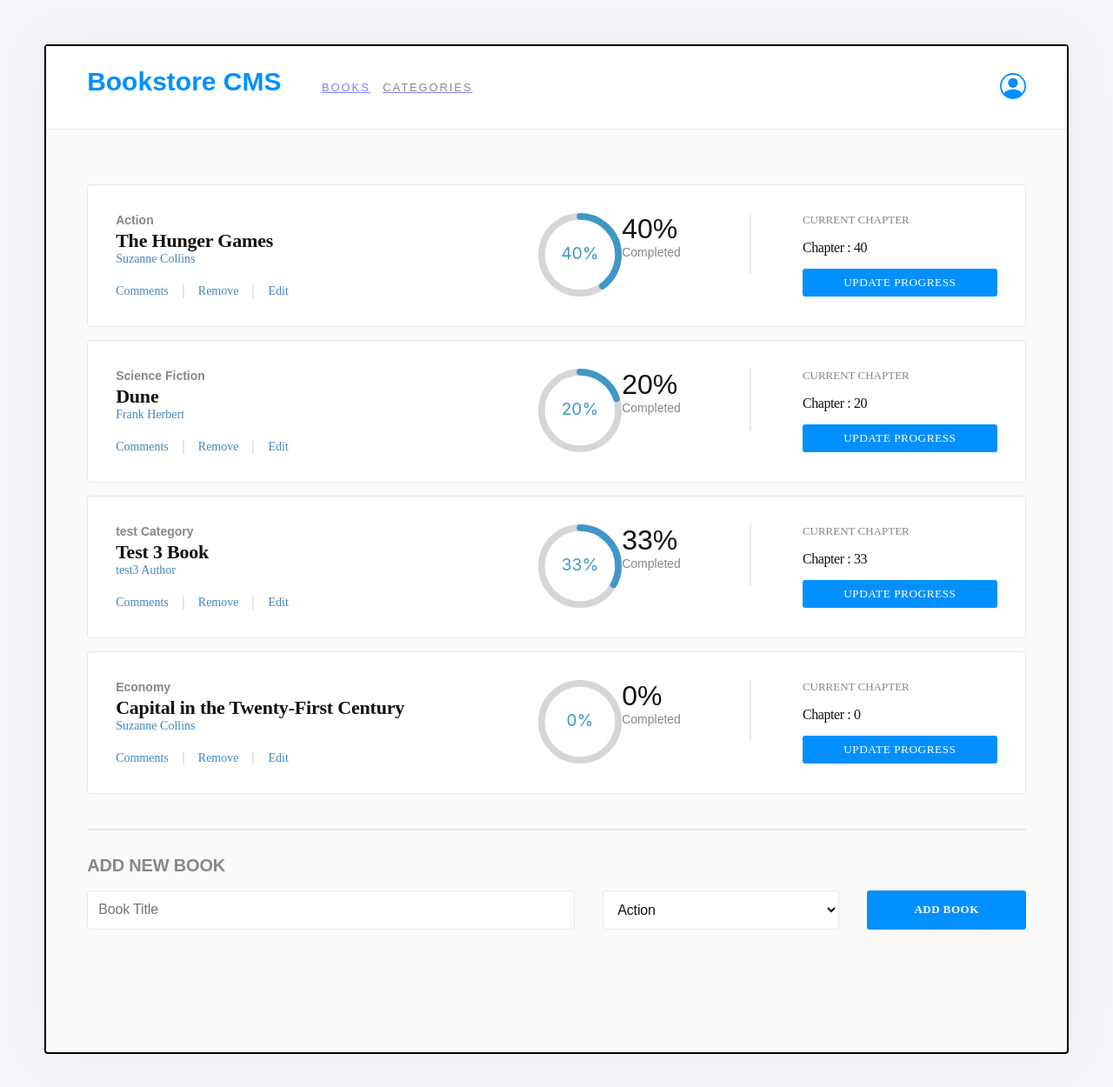
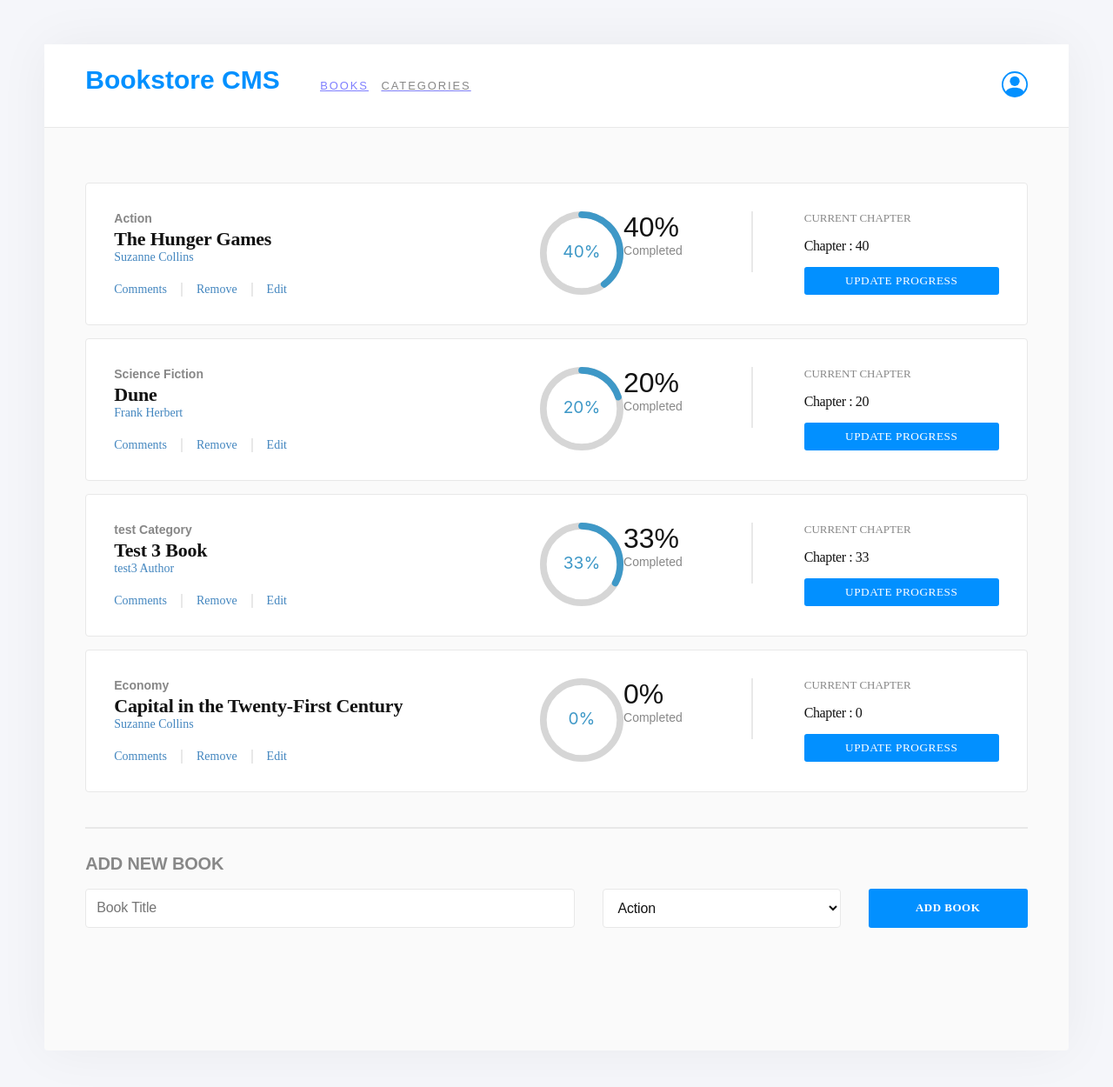
Before and after one commit to hopeforkoami/bookstore, a React (Create React App) app: page / in a window 1280 px wide. Shown: the top 1250 px of the page at 87% size. Built offline with nearby package versions, Linux system fonts and the light colour scheme.

Commit message:
Correct StyleLint errors

```diff
--- a/src/App.css
+++ b/src/App.css
@@ -1,81 +1,85 @@
-body{
+body {
   padding: 4%;
   background-color: #f5f6fa;
 }
-.container{
-  border: 2px solid black;
-  padding: 0.5em;
+
+.container {
   margin: 0;
   padding: 0 0 8%;
   border-radius: 4px;
-box-shadow: 0 0 60px 0 rgba(0,0,0,.05);
+  box-shadow: 0 0 60px 0 rgba(0, 0, 0, 0.05);
   background-color: #fafafa;
 }
-header{
+
+header {
   display: flex;
   justify-content: space-between;
   align-items: center;
   padding: 24px 4%;
   background-color: #fff;
   border-bottom: 1px solid #e8e8e8;
-display: flex;
-align-items: center;
   grid-gap: 40px;
   gap: 40px;
 }
-.together_Header_elmts{
+
+.together_Header_elmts {
   display: flex;
 }
-.project_title{
-  font-family: "Montserrat",sans-serif;
+
+.project_title {
+  font-family: "Montserrat", sans-serif;
   font-size: 1.875rem;
   font-weight: 700;
   color: #0290ff;
+}
 
-}
-.menu{
+.menu {
   display: flex;
   list-style: none;
-  gap:0.5em;
+  gap: 0.5em;
 }
-.menu_element{
+
+.menu_element {
   padding-left: 0.5em;
-    opacity: .5;
-font-family: "Montserrat",sans-serif;
-font-size: .813rem;
+  opacity: 0.5;
+  font-family: "Montserrat", sans-serif;
+  font-size: 0.813rem;
   color: #121212;
   letter-spacing: 1.9px;
   cursor: pointer;
 }
-.menu_element:hover{
+
+.menu_element:hover {
   color: blue;
-text-decoration: none!important;
+  text-decoration: none !important;
   font-size: 1rem;
 }
-.selected_menu_element{
+
+.selected_menu_element {
   color: blue;
   text-decoration: underline;
 }
-.profil_button{
+
+.profil_button {
   background-color: inherit;
   border: none;
   height: 30px;
   width: 30px;
 }
-.profil_icon{
 
-}
 .section {
   padding: 4%;
 }
-.booklist{
+
+.booklist {
   display: flex;
   flex-direction: column;
   list-style: none;
-gap: .938rem;
-padding:0;
+  gap: 0.938rem;
+  padding: 0;
 }
-.bookElmt{
+
+.bookElmt {
   background-color: #fff;
   border-radius: 4px;
   border: 1px solid #e8e8e8;
@@ -83,172 +87,194 @@ padding: 2rem;
   display: flex;
   justify-content: space-between;
 }
-.bookDetails{
+
+.bookDetails {
   display: flex;
   flex-direction: column;
 }
-.book_categorie{
-font-family: "Montserrat",sans-serif;
-font-size: .875rem;
-opacity: .5;
+
+.book_categorie {
+  font-family: "Montserrat", sans-serif;
+  font-size: 0.875rem;
+  opacity: 0.5;
   font-weight: 700;
   color: #121212;
 }
-.book_title{
-  margin-top: .188rem;
+
+.book_title {
+  margin-top: 0.188rem;
   font-size: 1.375rem;
-letter-spacing: -.2px;
-  font-family: "Roboto Slab",serif;
+  letter-spacing: -0.2px;
+  font-family: "Roboto Slab", serif;
   font-weight: 700;
   color: #121212;
+}
 
-}
-.book_author{
-  font-size: .875rem;
+.book_author {
+  font-size: 0.875rem;
   font-weight: 300;
   color: #4386bf;
-font-family: "Roboto Slab",serif;
+  font-family: "Roboto Slab", serif;
 }
 
-.book_actions{
+.book_actions {
   display: flex;
   align-items: center;
   margin-top: 1.313rem;
   padding-left: 0;
-gap:1rem;
+  gap: 1rem;
 }
-.book_actions_elmt{
+
+.book_actions_elmt {
   list-style: none;
-font-family: "Roboto Slab",serif;
+  font-family: "Roboto Slab", serif;
   background-color: transparent;
   border: none;
   color: #4386bf;
-font-size: .875rem;
+  font-size: 0.875rem;
   font-weight: 300;
   align-items: center;
   cursor: pointer;
-border-left: .125rem solid #e8e8e8;
+  border-left: 0.125rem solid #e8e8e8;
   padding-left: 1rem;
+}
 
-}
-.book_actions_elmt:hover{
+.book_actions_elmt:hover {
   border: none;
   background-color: #0290ff;
   border-radius: 3px;
   padding: 8px 24px;
-font-family: "Roboto Slab",serif;
+  font-family: "Roboto Slab", serif;
   color: white;
-padding-left: 1rem!important;
+  padding-left: 1rem !important;
 }
-.book_actions_elmt_first{
-border-left: none!important;
-padding-left: 0!important;
+
+.book_actions_elmt_first {
+  border-left: none !important;
+  padding-left: 0 !important;
 }
-.together_details{
+
+.together_details {
   display: flex;
 }
-.reading_progress{
+
+.reading_progress {
   display: flex;
 }
-.progress_diagram{
+
+.progress_diagram {
   height: 6rem;
 }
-.progress_details{
+
+.progress_details {
   display: flex;
   flex-direction: column;
 }
-.progress_pourcentage{
-font-family: "Montserrat",sans-serif;
+
+.progress_pourcentage {
+  font-family: "Montserrat", sans-serif;
   color: #121212;
   font-size: 2rem;
 }
-.progress_statut{
-font-family: "Montserrat",sans-serif;
+
+.progress_statut {
+  font-family: "Montserrat", sans-serif;
   color: #121212;
-font-size: .875rem;
-opacity: .5;
+  font-size: 0.875rem;
+  opacity: 0.5;
 }
-.divider{
-width: .125rem;
+
+.divider {
+  width: 0.125rem;
   height: 4.375rem;
   margin: 0 3.688rem 0 4.938rem;
   background-color: #e8e8e8;
 }
-.more_action{
+
+.more_action {
   display: flex;
   flex-direction: column;
   grid-gap: 20px;
   gap: 15px;
   width: 14rem;
 }
-.current_chapter_label{
-font-family: "Roboto Slab",serif;
+
+.current_chapter_label {
+  font-family: "Roboto Slab", serif;
   font-weight: 300;
   color: #121212;
-font-size: .813rem;
-opacity: .5;
+  font-size: 0.813rem;
+  opacity: 0.5;
 }
-.current_chapter{
-font-family: "Roboto Slab",serif;
+
+.current_chapter {
+  font-family: "Roboto Slab", serif;
   font-weight: 300;
   color: #121212;
   font-size: 1rem;
-letter-spacing: -.4px;
+  letter-spacing: -0.4px;
+}
 
-}
-.button_update_progress{
+.button_update_progress {
   cursor: pointer;
   border: none;
   background-color: #0290ff;
   border-radius: 3px;
   padding: 8px 24px;
-font-family: "Roboto Slab",serif;
+  font-family: "Roboto Slab", serif;
   font-weight: 300;
-letter-spacing: .5px;
+  letter-spacing: 0.5px;
   color: #fff;
 }
-.grand_divider{
-height: .125rem;
+
+.grand_divider {
+  height: 0.125rem;
   background-color: #e8e8e8;
   margin: 2.5rem 0 1.813rem;
 }
-.form_title{
-font-family: "Montserrat",sans-serif;
+
+.form_title {
+  font-family: "Montserrat", sans-serif;
   font-size: 1.25rem;
   font-weight: 700;
-letter-spacing: -.18px;
+  letter-spacing: -0.18px;
   color: #888;
 }
-.input{
+
+.input {
   padding: 12px;
   border-radius: 4px;
   border: 1px solid #e8e8e8;
   background-color: #fff;
   font-size: 1rem;
-letter-spacing: -.15px;
+  letter-spacing: -0.15px;
   color: #121212;
-font-family: "Montserrat",sans-serif;
+  font-family: "Montserrat", sans-serif;
 }
-.add_input{
-width: 60%
+
+.add_input {
+  width: 60%;
 }
-.category_input{
-width: 30%
+
+.category_input {
+  width: 30%;
 }
-.form{
+
+.form {
   display: flex;
-gap:32px;
+  gap: 32px;
 }
-.add_button{
+
+.add_button {
   cursor: pointer;
   width: 20%;
   padding: 12px;
   border-radius: 3px;
   background-color: #0290ff;
   border: none;
-letter-spacing: .5px;
+  letter-spacing: 0.5px;
   color: #fff;
-font-size: .813rem;
+  font-size: 0.813rem;
   font-weight: 700;
-font-family: "Roboto Slab",serif;
+  font-family: "Roboto Slab", serif;
 }
```
Also changed, not shown: src/index.css (+17 -3 lines). Lines whose indentation alone changed are shown as unchanged.
